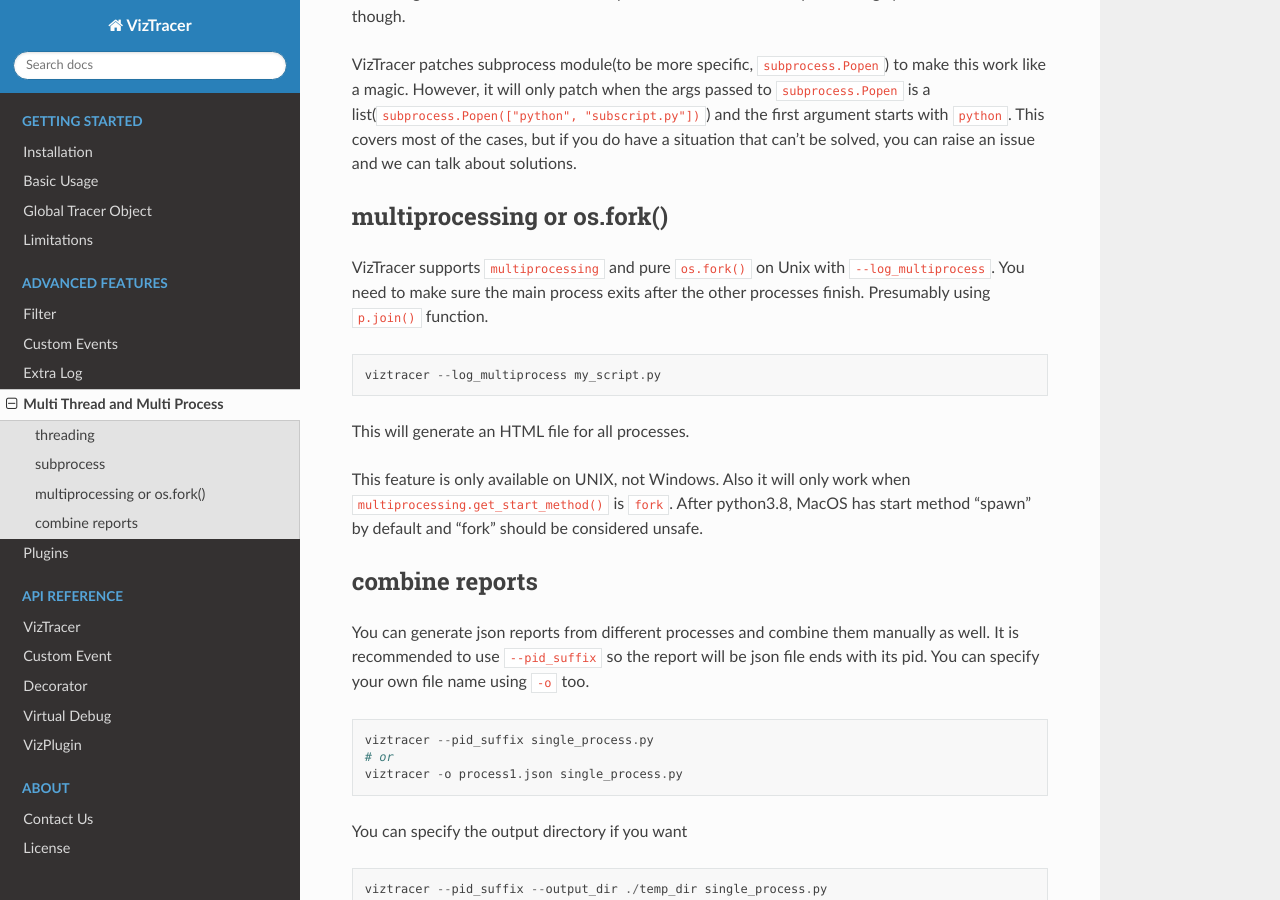
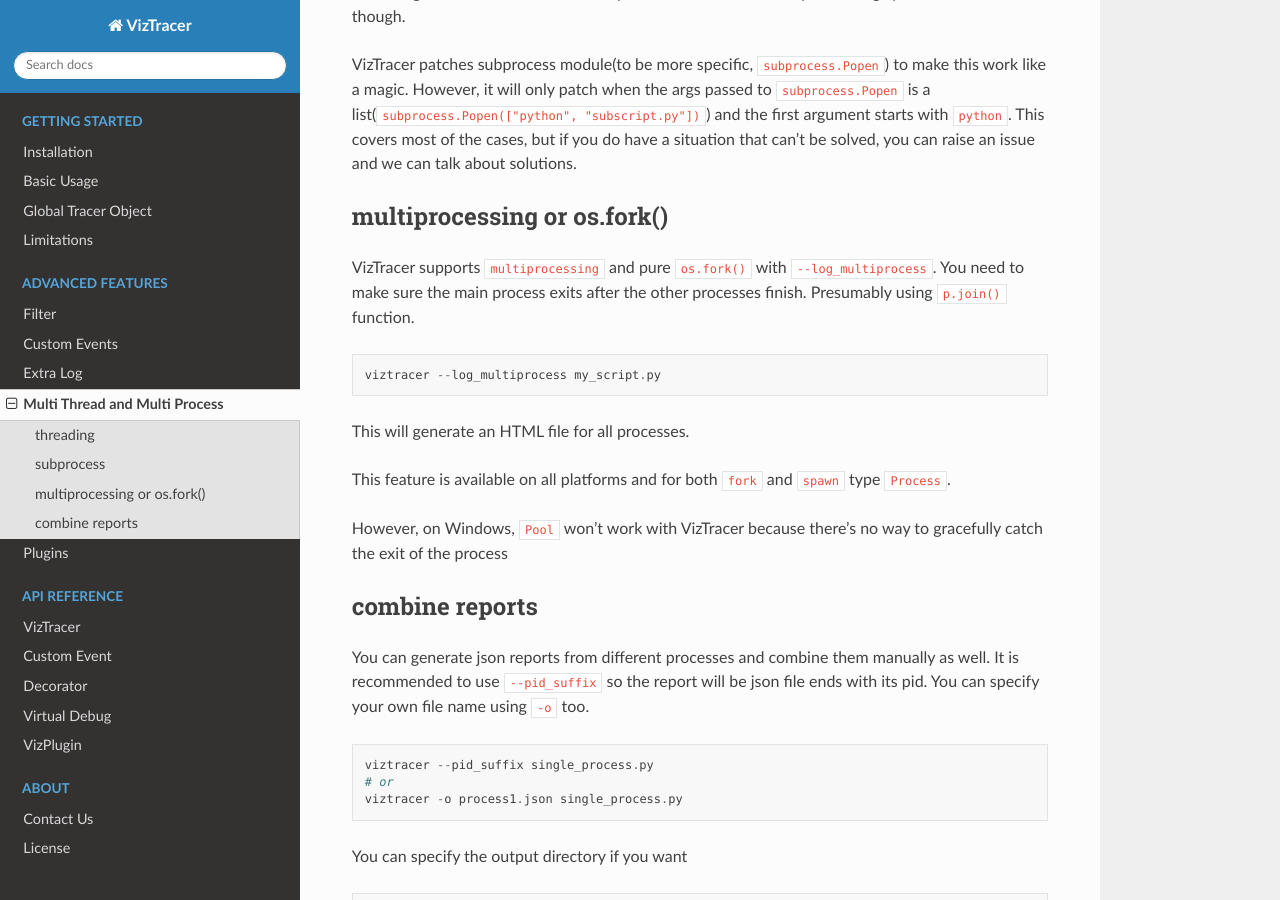
Before and after one commit to gaogaotiantian/viztracer, a Sphinx documentation site: the page built from docs/source/multi_thread_process.rst, in a window 1280 px wide and 900 px high, scrolled down 553 px. Built offline with Sphinx 7.4.7 and the Read the Docs theme 2.0.0, drawn with Linux system fonts in a browser that asks for light colours.

Commit message:
Update multiprocessing docs

```diff
--- a/docs/source/multi_thread_process.rst
+++ b/docs/source/multi_thread_process.rst
@@ -28,7 +28,7 @@
 multiprocessing or os.fork()
 ----------------------------
 
-VizTracer supports ``multiprocessing`` and pure ``os.fork()`` on Unix with ``--log_multiprocess``.
+VizTracer supports ``multiprocessing`` and pure ``os.fork()`` with ``--log_multiprocess``.
 You need to make sure the main process exits after the other processes finish. Presumably using
 ``p.join()`` function.
 
@@ -38,8 +38,9 @@
 
 This will generate an HTML file for all processes.
 
-This feature is only available on UNIX, not Windows. Also it will only work when ``multiprocessing.get_start_method()`` is ``fork``.
-After python3.8, MacOS has start method "spawn" by default and "fork" should be considered unsafe.
+This feature is available on all platforms and for both ``fork`` and ``spawn`` type ``Process``.
+
+However, on Windows, ``Pool`` won't work with VizTracer because there's no way to gracefully catch the exit of the process
 
 combine reports
 ---------------
```
